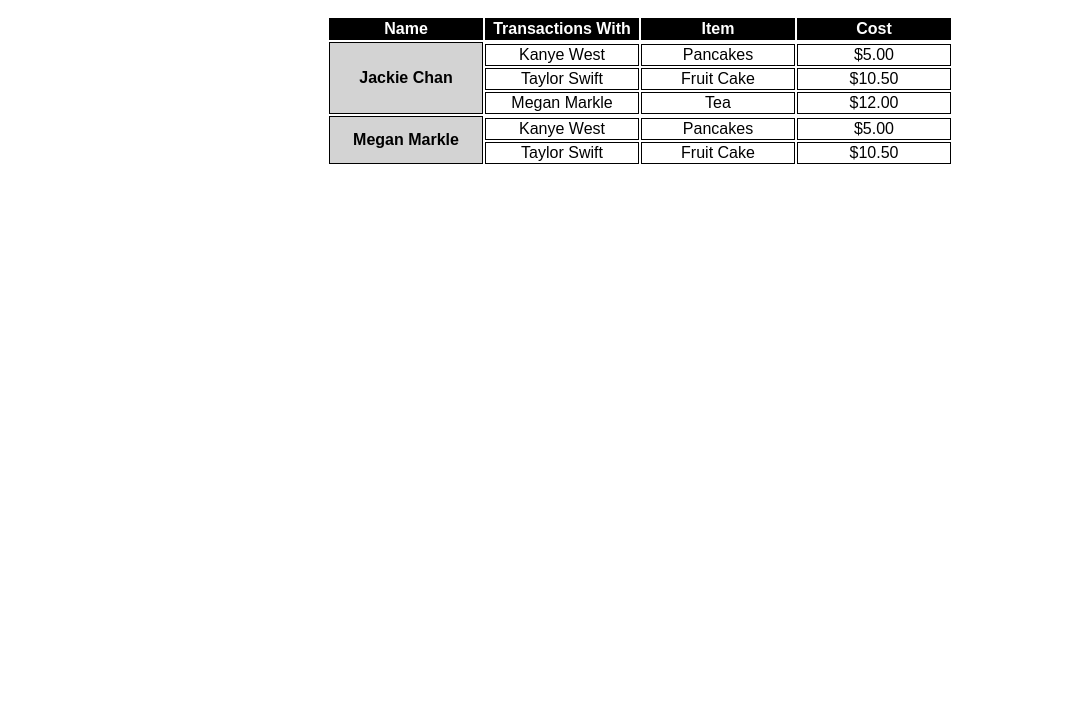
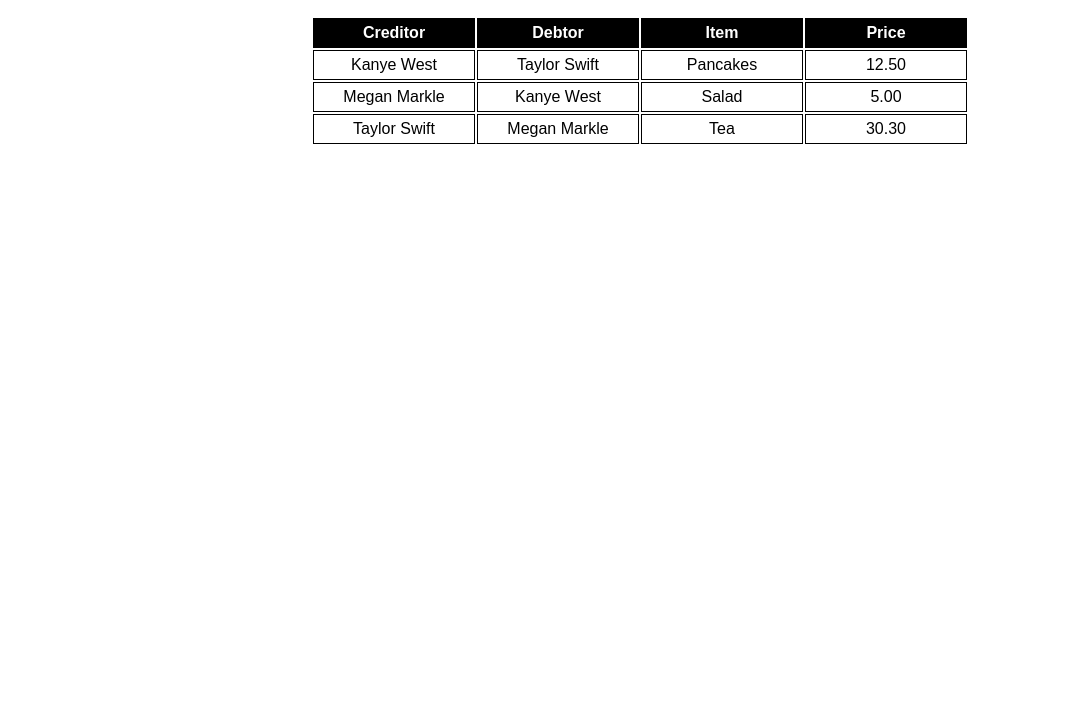
Before and after one commit to kmsemo1/intuitChallenge, a website: page public/index.html in a window 1280 px wide. Shown: the part 98-800 px from the top of the page, without its empty margins (0-1080 px from the left). Drawn offline with nearby package versions, Linux system fonts and the light colour scheme.

Commit message:
updated html and create js dynamically

```diff
--- a/public/index.html
+++ b/public/index.html
@@ -35,14 +35,14 @@
                         <hr>
 
                         <label for="name">
-                            <b>Name</b>
+                            <b>Creditor's Name</b>
                         </label>
-                        <input type="text" placeholder="Enter Full Name" name="name" required>
+                        <input type="text" placeholder="Enter Creditor's Name" name="name" required>
 
                         <label for="recipient-name">
-                            <b>Add Recipients</b>
+                            <b>Debtor's Name</b>
                         </label>
-                        <input type="text" placeholder="Enter Recipients Name(s)" name="recipient-name" id="recipient" required>
+                        <input type="text" placeholder="Enter Debtor's Name" name="recipient-name" id="recipient" required>
 
                         <label for="item">
                             <b>Item Name</b>
@@ -53,12 +53,15 @@
                         <label for="cost">
                             <b>Price Amount</b>
                         </label>
-                        <input type="number" placeholder="$" name="cost" id="price" required>
+                        <div class="clearfix">
+                            <div class="flex">
+                                <span id="dollar">$</span>
+                                <input type="number" placeholder="Enter total amount owed" name="cost" min="0.01" step="0.01" id="price" required>
+                            </div>
+                        </div>
+                            <button type="submit" class="submit1" onclick="submit()">Submit</button>
+                            <button type="button" class="cancelbtn">Cancel</button>
 
-                        <div class="clearfix">
-                            <button type="submit" class="submit1" onclick="addRow()">Submit</button>
-                            <button type="button" class="cancelbtn">Cancel</button>
-                        </div>
                     </div>
                 </form>
 
@@ -85,15 +88,15 @@
         </div> -->
 
         <table id="table">
-            <tr>
+            <!-- <tr>
                 <th class="editColumn">Select</th>
-                <th>Name</th>
-                <th>Transactions With</th>
+                <th>Creditor</th>
+                <th>Debtor</th>
                 <th>Item</th>
                 <th>Cost</th>
-            </tr>
+            </tr> -->
 
-
+<!--
             <tr class="editColumn">
                 <td id="editCell" rowspan="5">
                     <span class="editBtn">Edit</span>
@@ -101,25 +104,13 @@
                     <span class="editBtn" id="editCancel">Cancel</span>
                     <span class="editBtn">Delete</span>
                 </td>
-            </tr>
+            </tr> -->
 
-            <tr>
-                <th class="nameTable" id="yourName" rowspan="4">Jackie Chan</th>
-            </tr>
-            <tr>
-                <td class="td1">Kanye West</td>
-                <td class="td2">Pancakes</td>
-                <td class="td3">$5.00</td>
-            </tr>
-            <tr>
-                <td class="td1">Taylor Swift</td>
-                <td class="td2">Fruit Cake</td>
-                <td class="td3">$10.50</td>
-            </tr>
-            <tr>
-                <td class="td1">Megan Markle</td>
-                <td class="td2">Tea</td>
-                <td class="td3">$12.00</td>
+            <!-- <tr>
+                <td class="yourName">Jackie Chan</th>
+                <td>Kanye West</td>
+                <td>Pancakes</td>
+                <td>$2.00</td>
             </tr>
 
             <tr class="editColumn">
@@ -131,18 +122,13 @@
                 </td>
             </tr>
             <tr>
-                <th class="nameTable" id="yourName" rowspan="3">Megan Markle</th>
-            </tr>
-            <tr>
+                <td class="yourName">Megan Markle</th>
                 <td>Kanye West</td>
                 <td>Pancakes</td>
                 <td>$5.00</td>
-            </tr>
-            <tr>
-                <td>Taylor Swift</td>
-                <td>Fruit Cake</td>
-                <td>$10.50</td>
-            </tr>
+            </tr> -->
+
+            <div id="showData"></div>
         </table>
     </div>
 
@@ -153,7 +139,9 @@
     <script src="https://code.jquery.com/jquery-3.3.1.slim.min.js" integrity="sha256-3edrmyuQ0w65f8gfBsqowzjJe2iM6n0nKciPUp8y+7E="
         crossorigin="anonymous"></script>
     <script src="./js/index.js"></script>
+    <script src="./js/table.js"></script>
     <script src="./js/addReciept.js"></script>
+    <script src="./js/editBtn.js"></script>
 </body>
 
 </html>
--- a/public/js/addReciept.js
+++ b/public/js/addReciept.js
@@ -1,9 +1,14 @@
-function check_empty() {
+// ========= MODAL JS ==========
+
+
+// SUBMIT btn check and submit
+function submit() {
     if (document.getElementById('name').value == "" || document.getElementById('email').value == "" || document.getElementById('msg').value == "") {
         alert("Fill All Fields !");
     } else {
         document.getElementById('form').submit();
-        alert("Form Submitted Successfully...");
+        modal.style.display = "none";
+        addRow();
     }
 }
 
--- a/public/js/index.js
+++ b/public/js/index.js
@@ -1,3 +1,4 @@
+// ========== HTML STYING JS ==========
 // Get the modal
 var modal = document.getElementById('myModal');
 // Get the button that opens the modal
@@ -38,6 +39,7 @@
     element.setAttribute('src', './images/addBtn.png');
 }
 
+
 //   Hover img for editIcon
 function hoverEdit(element) {
     element.setAttribute('src', './images/editHover.png');
@@ -46,14 +48,6 @@
 function unhoverEdit(element) {
     element.setAttribute('src', './images/edit.png');
 }
-
-// Show edit column when editIcon is clicked
-$(function () {
-    $('#editIcon').click(function () {
-        $('.editColumn').toggle();
-    });
-});
-
 
 //   When cancelbtn is hovered then change styling of submit1 and cancelbtn
 $(function () {
@@ -87,8 +81,6 @@
         $('.cancelbtn').css('color', 'black');
     });
 });
-
-
 
 
 //   When submit1 is hovered then change styling of submit1 and cancelbtn
--- /dev/null
+++ b/public/js/table.js
@@ -0,0 +1,93 @@
+// ========== TABLE JS ==========
+// ARRAY FOR TABLE EDIT OPTIONS
+var editOption = ["Edit", "Save", "Cancel", "Delete"];
+
+// ------dynamic table function
+function createTable() {
+
+    // Object for table data
+    var Transaction = [
+        {
+            "Select": editOption,
+            "Creditor": "Kanye West",
+            "Debtor": "Taylor Swift",
+            "Item": "Pancakes",
+            "Price": "12.50"
+        },
+        {
+            "Select": editOption,
+            "Creditor": "Megan Markle",
+            "Debtor": "Kanye West",
+            "Item": "Salad",
+            "Price": "5.00"
+        },
+        {
+            "Select": editOption,
+            "Creditor": "Taylor Swift",
+            "Debtor": "Megan Markle",
+            "Item": "Tea",
+            "Price": "30.30"
+        }
+    ];
+
+    // EXTRACT VALUE FOR HTML HEADER.
+    var col = [];
+    for (var i = 0; i < Transaction.length; i++) {
+        for (var key in Transaction[i]) {
+            if (col.indexOf(key) === -1) {
+                col.push(key);
+            }
+        }
+    }
+
+    // CREATE DYNAMIC TABLE.
+    var table = document.createElement("table");
+
+    // CREATE HTML TABLE HEADER ROW USING THE EXTRACTED HEADERS ABOVE.
+
+    var tr = table.insertRow(-1);                   // TABLE ROW.
+
+    for (var i = 0; i < col.length; i++) {
+        var th = document.createElement("th");      // TABLE HEADER.
+        th.innerHTML = col[i];
+        tr.appendChild(th);
+    }
+
+    // ADD JSON DATA TO THE TABLE AS ROWS.
+    for (var i = 0; i < Transaction.length; i++) {
+
+        tr = table.insertRow(-1);
+
+        for (var j = 0; j < col.length; j++) {
+            var tabCell = tr.insertCell(-1);
+            tabCell.innerHTML = Transaction[i][col[j]];
+        }
+    }
+
+
+
+    // FINALLY ADD THE NEWLY CREATED TABLE WITH JSON DATA TO A CONTAINER.
+    var divContainer = document.getElementById("showData");
+    divContainer.innerHTML = "";
+    divContainer.appendChild(table);
+}
+
+
+function addClassTable() {
+    createTable();
+    // adding classes in the table
+    $("th:first").addClass("editColumn");
+    $("td:first-child").addClass("editColumn");
+    $("td:first-child").addClass("editBtn");
+
+}
+// load JSON as soon as page is loaded
+window.onload = addClassTable;
+
+
+// Show edit column when editIcon is clicked
+$(function () {
+    $('#editIcon').click(function () {
+        $('.editColumn').toggle();
+    });
+});
--- a/public/style.css
+++ b/public/style.css
@@ -104,6 +104,7 @@
     column-width: 150px;
     overflow: auto;
     background-color: black;
+    padding: 5px;
 }
 
 td {
@@ -111,9 +112,10 @@
     text-align: center;
     border: 1px solid black;
     overflow: auto;
+    padding: 5px;
 }
 
-#yourName {
+.yourName {
     background-color: rgb(211, 211, 211);
     color: black;
 }
@@ -122,9 +124,6 @@
     padding: 0.3em;
     border-left: 1px solid rgb(179, 179, 179);
     border-right: 1px solid rgb(179, 179, 179);
-}
-
-#editCell {
     border: none;
 }
 
@@ -145,6 +144,7 @@
 * {box-sizing: border-box}
 form {
     font-family: 'Oxygen', sans-serif;
+    overflow: auto;
 }
 /* Full-width input fields */
 input[type=text], input[type=number] {
@@ -161,6 +161,21 @@
     background-color: #ddd;
     outline: none;
 }
+
+.flex {
+    display: flex;
+    justify-content: flex-start;
+    align-items: center
+}
+.flex input {
+    /* max-width: 300px; */
+    flex: 1 1 300px;
+}
+
+#dollar {
+    margin-bottom: 8px;
+}
+
 
 /* Set a style for all buttons */
 button {
```
Also changed, not shown: public/js/editBtn.js (added, +7 -0 lines).
